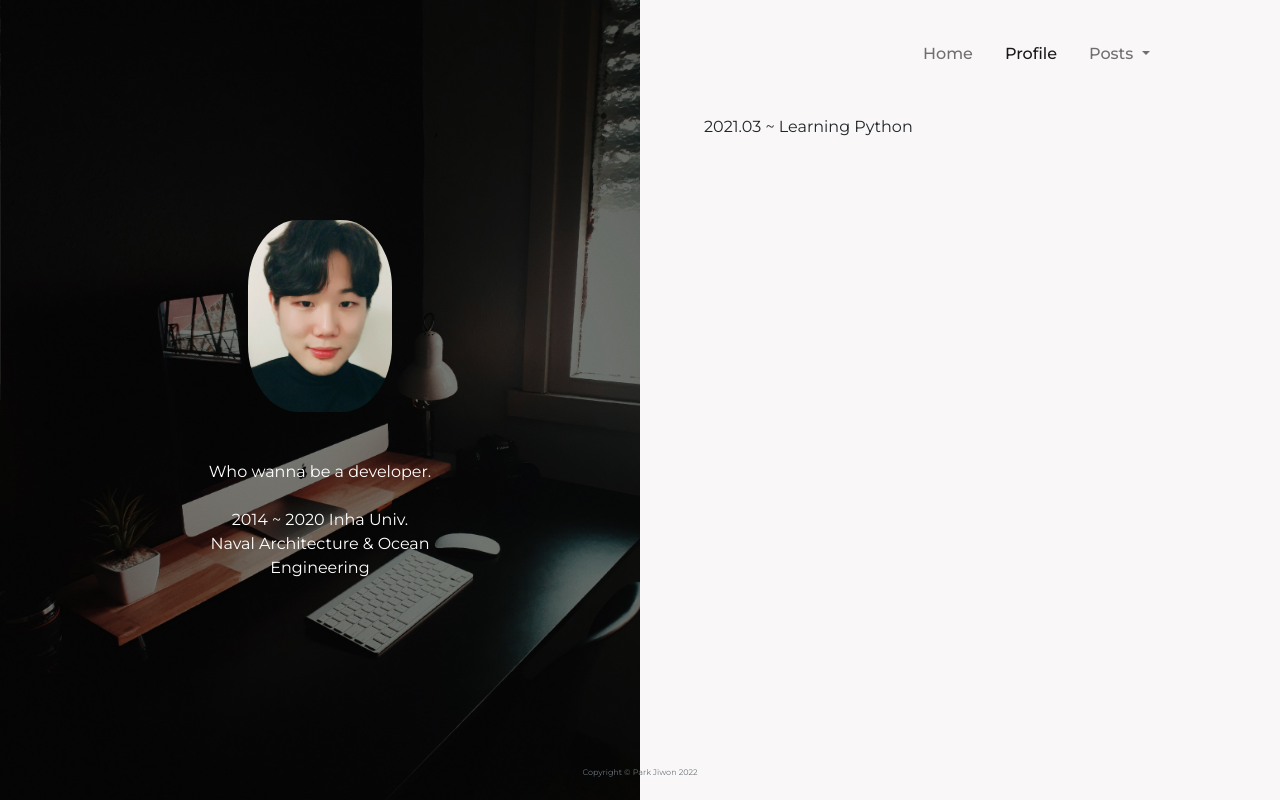
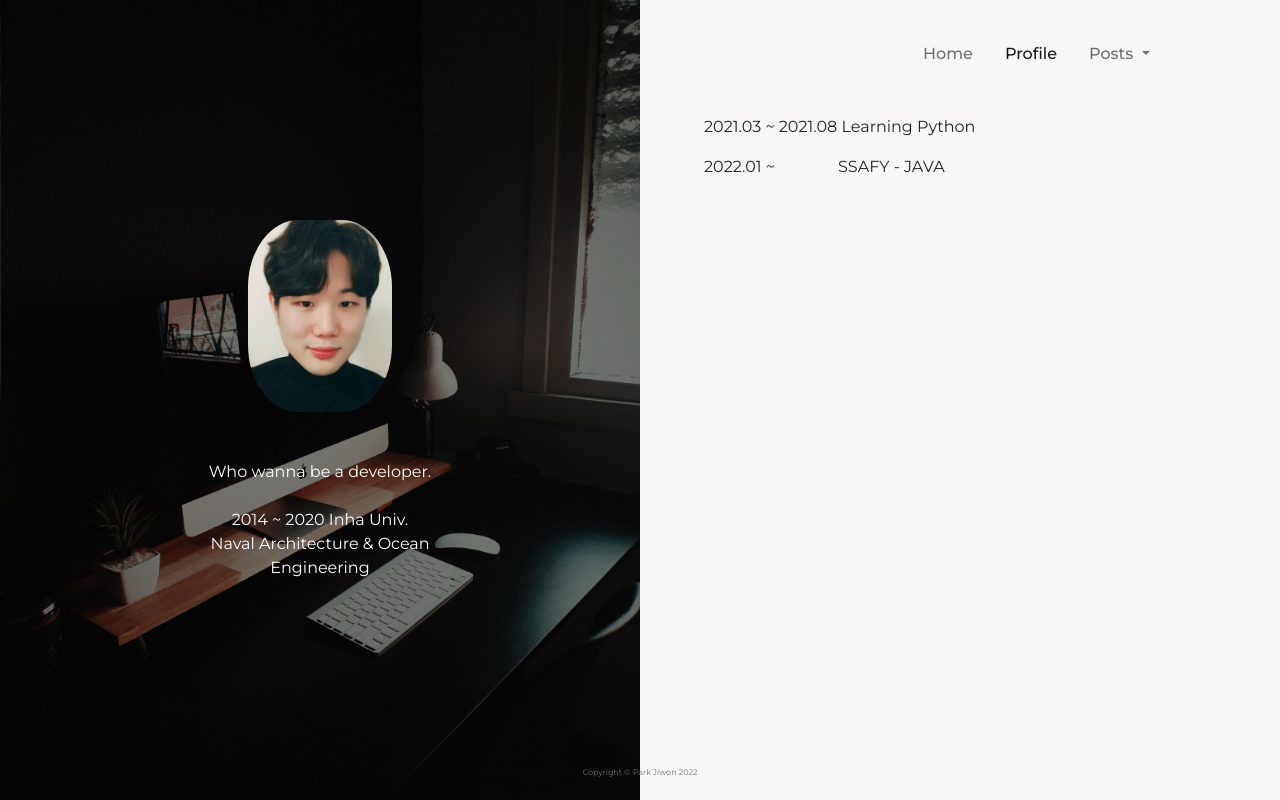
Before and after one commit to SPAMallday/Blog, a Flask app: page /profile in a window 1280 px wide. Run offline with Flask 2, Linux system fonts and the light colour scheme; some libraries are stand-ins or nearby versions.

Commit message:
<UPDATE> Profile

```diff
--- a/templates/make_post.html
+++ b/templates/make_post.html
@@ -138,7 +138,7 @@
 
         <textarea class="make-text" name="body" id="editor"></textarea>
         <script type="text/javascript">
-                        var body = '{{ content_body | safe }}'
+                        var post_body = '{{ content_body | safe }}'
 
                         ClassicEditor
                             .create( document.querySelector( '#editor' ), {
@@ -201,7 +201,7 @@
 
                             .then( editor => {
                                 {% if content_body : %}
-                                editor.setData( body );
+                                editor.setData( post_body );
                                 {% endif %}
 
                                 console.log( editor );
--- a/templates/profile.html
+++ b/templates/profile.html
@@ -82,7 +82,8 @@
             </div>
         </div>
         <div class="col-md-6 profile-right-container">
-            <p> 2021.03 ~ Learning Python </p>
+            <p> 2021.03 ~ 2021.08 Learning Python </p>
+            <p> 2022.01 ~ ㅤㅤㅤㅤSSAFY - JAVA </p>
         </div>
     </div>
 </div>
```
